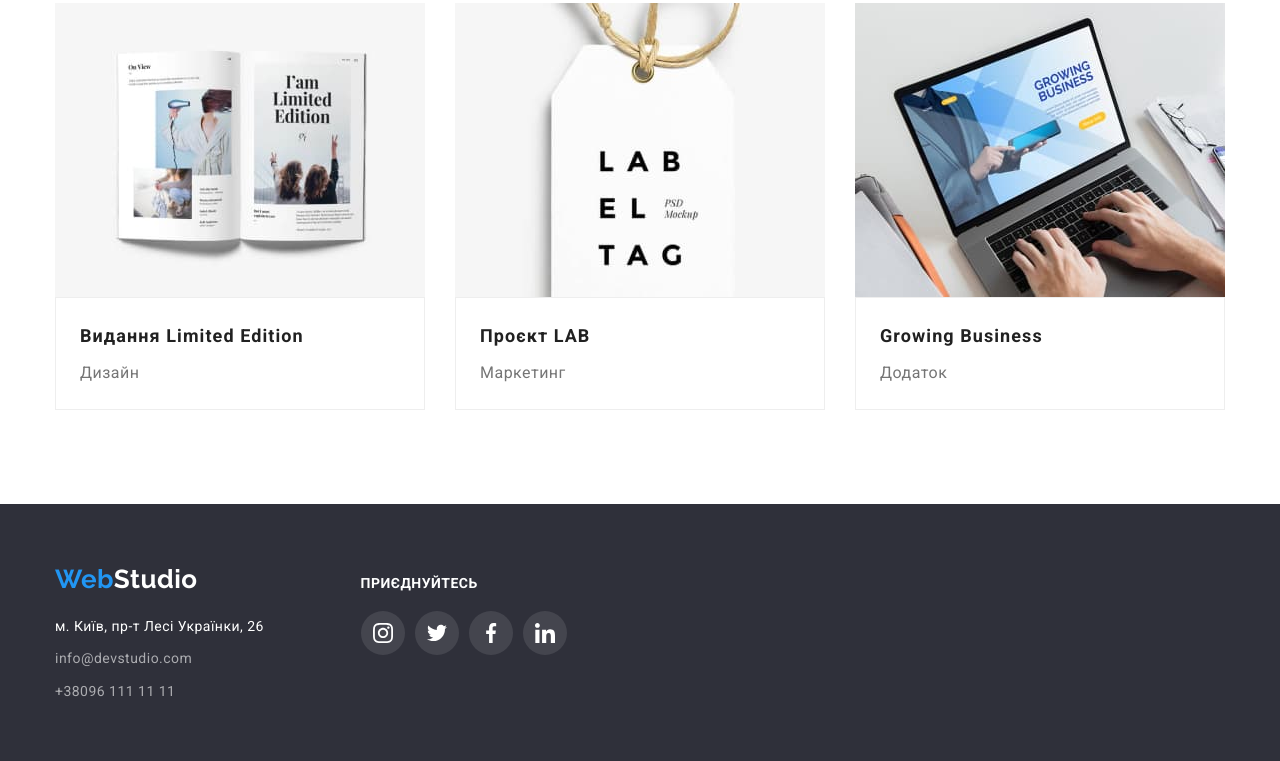
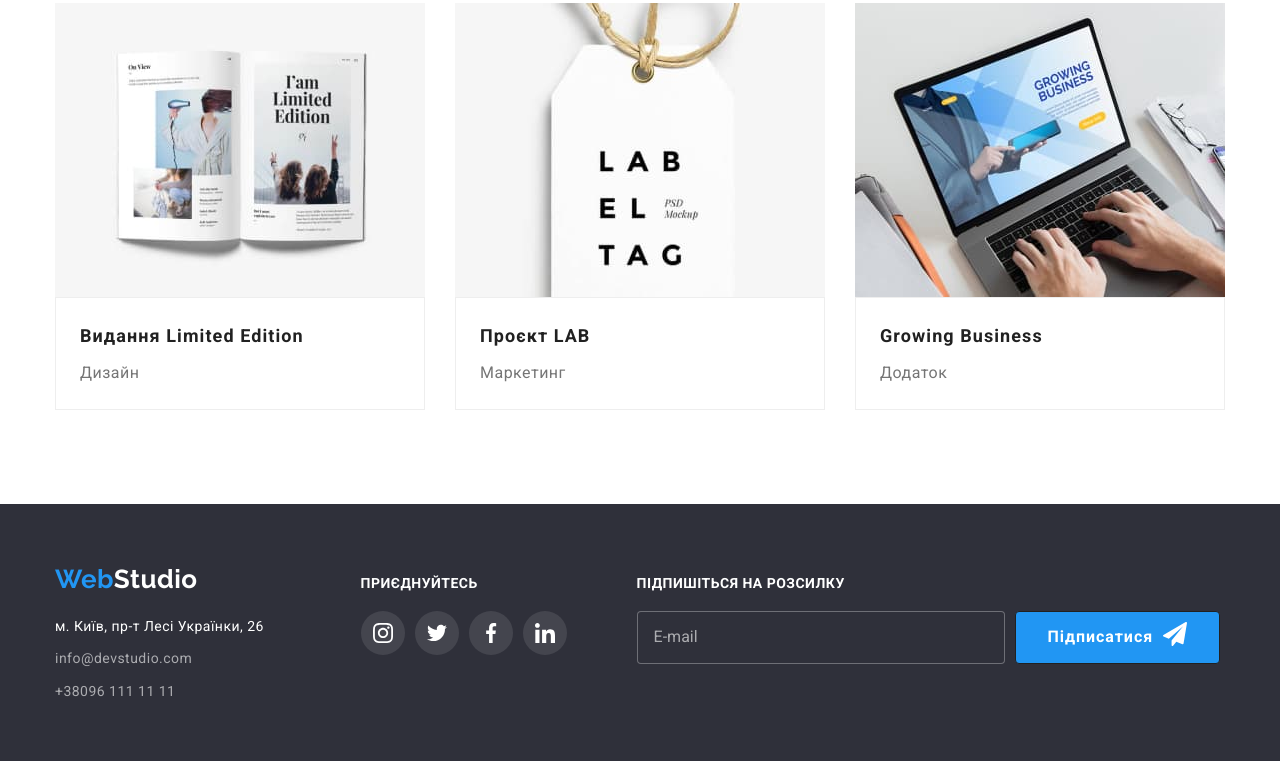
Before and after one commit to Oleksandr-77/goit-markup-hw-06, a plain HTML site: page portfolio.html in a window 1280 px wide. Shown: the part 1140-1901 px from the top of the page. Drawn offline with nearby package versions, Linux system fonts and the light colour scheme.

Commit message:
finish hw06

```diff
--- a/css/styles.css
+++ b/css/styles.css
@@ -237,8 +237,6 @@ body {
   font-weight: 700;
   font-size: 36px;
   line-height: 1.17;
-
-  /* background-color: tomato; */
 }
 
 .section-description {
@@ -474,9 +472,6 @@ img {
   padding: 6px 22px;
 
   color: var(--title-text-color);
-  /* box-shadow: 0px 3px 1px rgba(0, 0, 0, 0.1), 0px 1px 2px rgba(0, 0, 0, 0.08),
-    0px 2px 2px rgba(0, 0, 0, 0.12); */
-  /* background-color: var(--primary-white-color); */
   border: 1px solid var(--primary-white-color);
   font-family: Roboto;
   font-weight: 500;
@@ -599,24 +594,42 @@ img {
   text-transform: uppercase;
 }
 
-.form-input-sign {
-  border: 1px solid var(--primary-white-color);
+.form-control-sign {
+  display: flex;
+  gap: 10px;
 }
 
-.form-control-sign {
-  position: relative;
+input::placeholder {
+  color: rgba(255, 255, 255, 0.6);
 }
 
-.form-container-sign {
-  position: absolute;
-  top: 0;
-  left: 0;
-  color: var(--black-color);
-  color: var(--black-color);
+.form-input-sign {
+  width: 100%;
+  padding: 15px 167px 15px 16px;
+  color: var(--accent-color);
+  border: 1px solid rgba(255, 255, 255, 0.3);
+  background-color: var(--block-color);
+  border-radius: 4px;
+  font-size: 16px;
+  line-height: 1.25;
+  transition: color 250ms var(--time-function),
+    box-shadow 250ms var(--time-function),
+    background-color 250ms var(--time-function),
+    border 250ms var(--time-function);
+}
+
+.form-input-sign:hover,
+.form-input-sign:focus {
+  border-color: var(--accent-color);
+  box-shadow: 0px 4px 4px rgba(0, 0, 0, 0.15);
+}
+
+.button-sign {
+  display: flex;
+  gap: 10px;
 }
 
 .icon-send {
-  margin: 0px 0px 0px 10px;
   fill: var(--primary-white-color);
 }
 
@@ -818,6 +831,9 @@ img {
   font-size: 12px;
   line-height: 1.17;
   letter-spacing: 0.01em;
+  transition: color 250ms var(--time-function),
+    box-shadow 250ms var(--time-function),
+    border-color 250ms var(--time-function);
 }
 
 .form-textarea:focus {
@@ -856,14 +872,16 @@ img {
   position: absolute;
   top: 4px;
   left: 3px;
-  fill: var(--accent-color);
+  /* fill: var(--accent-color); */
   fill-opacity: 0;
 }
 
-.checkbox-input:checked + .checkbox-icon {
+.checkbox-input:checked + .checkbox-label .checkbox-icon,
+.checkbox-input:checked + .checkbox-label::before {
   fill-opacity: 1;
-  /* fill: var(--accent-color); */
-  /* color: red; */
+  fill: var(--primary-white-color);
+  background-color: var(--accent-color);
+  border-color: var(--accent-color);
 }
 
 .checkbox-link {
--- a/portfolio.html
+++ b/portfolio.html
@@ -195,8 +195,90 @@
         </div>
       </section>
     </main>
-    <!-- Футер -->
-    <footer class="footer">
+  <!-- Футер -->
+  <footer class="footer">
+    <div class="container">
+      <div class="footer-container">
+        <div class="footer-address">
+          <a href="./index.html" class="logo referal"
+            ><span class="logo-accent"> Web</span
+            ><span class="logo-studio">Studio</span>
+          </a>
+          <address>
+            <ul class="site-footer list">
+              <li>
+                <a
+                  href="https://goo.gl/maps/CPtrU1FHBa2aNyZL9"
+                  class="link"
+                  target="_blank"
+                  rel="noopener noreferrer nofollow"
+                  ><span class="adress"
+                    >м. Київ, пр-т Лесі Українки, 26</span
+                  ></a
+                >
+              </li>
+              <li class="info-logo">
+                <a href="#" class="link">info@devstudio.com</a>
+              </li>
+              <li><a href="#" class="link">+38096 111 11 11</a></li>
+            </ul>
+          </address>
+        </div>
+        <!-- footer-net-icon -->
+        <div class="social-links">
+          <p class="title">приєднуйтесь</p>
+          <ul class="icon-list list">
+            <li>
+              <a href="#" class="icon-link">
+                <svg width="20" height="20">
+                  <use href="./images/icons.svg#icon-instagram"></use>
+                </svg>
+              </a>
+            </li>
+            <li>
+              <a href="#" class="icon-link"
+                ><svg width="20" height="20">
+                  <use href="./images/icons.svg#icon-twitter"></use></svg
+              ></a>
+            </li>
+            <li>
+              <a href="#" class="icon-link"
+                ><svg width="20" height="20">
+                  <use href="./images/icons.svg#icon-facebook"></use></svg
+              ></a>
+            </li>
+            <li>
+              <a href="#" class="icon-link"
+                ><svg width="20" height="20">
+                  <use href="./images/icons.svg#icon-linkedin"></use></svg
+              ></a>
+            </li>
+          </ul>
+        </div>
+
+        <!-- Footer-sign -->
+        <div class="footer-sign">
+          <p class="title">Підпишіться на розсилку</p>
+          <form class="form-control-sign">
+            <input
+              class="form-input-sign"
+              id="person-email-sign"
+              placeholder="E-mail"
+              type="email"
+              name="person-email-sign"
+            />
+            <div class="form-button-sign">
+              <button class="button-sign primary-button" type="submit">
+                Підписатися<svg class="icon-send" width="24" height="24">
+                  <use href="./images/icons.svg#icon-icon-send"></use>
+                </svg>
+              </button>
+            </div>
+          </form>
+        </div>
+      </div>
+    </div>
+  </footer>
       <div class="container">
         <div class="footer-container">
           <div class="footer-address">
```
Also changed, not shown: index.html (+13 -13 lines), images/icon28.svg (deleted).
